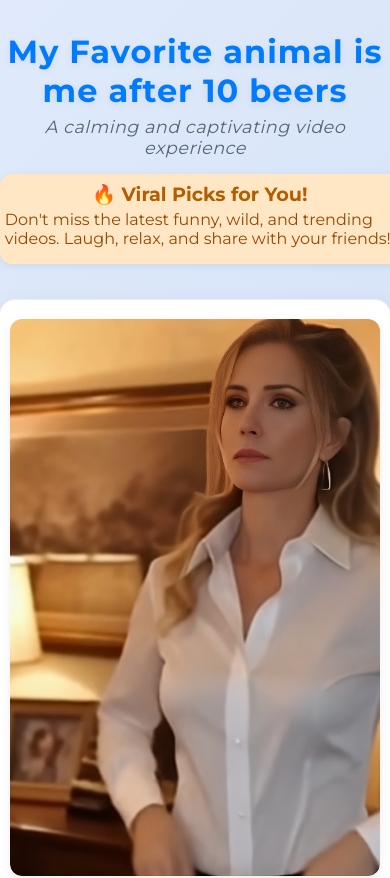
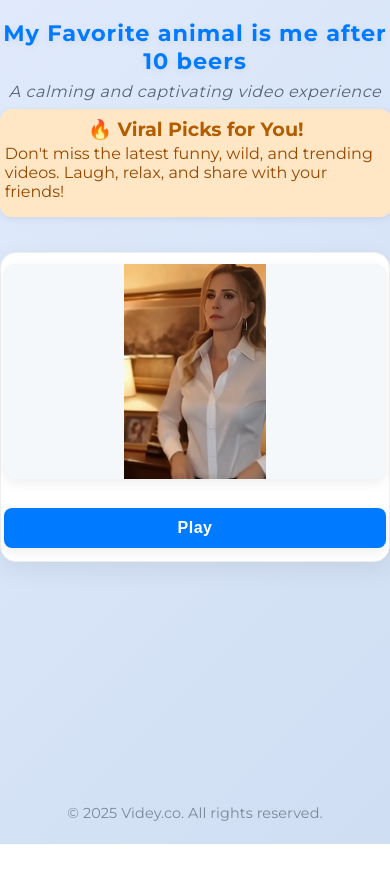
Before and after one commit to lastcvco-alt/QjNaz0e71.mp4, a plain HTML site: page index.html in a window 390 px wide. Shown: the top 878 px of the page. After the commit the page ends 844 px from the top, so only its background shows below. Drawn offline with Linux system fonts and the light colour scheme.

Commit message:
Update index.html

```diff
--- a/index.html
+++ b/index.html
@@ -34,6 +34,12 @@
       --ad-bg: #ffe6c4;
     }
 
+    html, body {
+      height: 100%;
+      margin: 0;
+      padding: 0;
+    }
+
     body {
       min-height: 100vh;
       margin: 0;
@@ -55,7 +61,7 @@
     }
 
     h1 {
-      font-size: clamp(2rem, 5vw, 3rem);
+      font-size: clamp(2rem, 7vw, 3rem);
       color: var(--color-secondary);
       margin: 0;
       font-weight: 700;
@@ -115,10 +121,10 @@
       background: #fff;
       box-shadow: 0 8px 24px var(--color-shadow);
       border-radius: var(--border-radius);
-      padding: 2rem 2rem 1.5rem 2rem;
+      padding: 1.2rem;
       margin-top: 0rem;
-      max-width: 460px;
-      width: 95vw;
+      max-width: 480px;
+      width: 98vw;
       position: relative;
       display: flex;
       flex-direction: column;
@@ -146,12 +152,14 @@
 
     .thumb-wrapper img {
       width: 100%;
+      height: auto;
       max-width: 420px;
-      height: auto;
       display: block;
       border-radius: 12px;
-      object-fit: cover;
+      object-fit: contain;
       transition: transform 0.2s;
+      aspect-ratio: 16/9;
+      background: #f5f8fa;
     }
 
     .thumb-wrapper img:hover {
@@ -171,10 +179,13 @@
 
     .video-container video {
       width: 100%;
+      height: auto;
       border-radius: 12px;
       box-shadow: 0 8px 24px var(--color-shadow);
       outline: none;
       border: none;
+      aspect-ratio: 16/9;
+      background: #000;
     }
 
     @keyframes fadeIn {
@@ -230,29 +241,46 @@
     }
 
     @media (max-width: 600px) {
-      .video-card {
-        padding: 1.2rem 0.6rem 1rem 0.6rem;
-        margin-top: 1rem;
-      }
-      .thumb-wrapper {
-        margin-bottom: 0.7rem;
+      header {
+        padding: 1.2rem 0 0.5rem 0;
       }
       h1 {
-        font-size: 2rem;
+        font-size: 1.4rem;
+      }
+      .subtitle {
+        font-size: 1rem;
+      }
+      .video-card {
+        padding: 0.7rem 0.2rem 0.8rem 0.2rem;
+        margin-top: 1rem;
+        max-width: 100vw;
+      }
+      .thumb-wrapper,
+      .video-container {
+        max-width: 100vw;
+      }
+      .thumb-wrapper img,
+      .video-container video {
+        max-width: 100vw;
+        min-width: 0;
+        aspect-ratio: 16/9;
+      }
+      .button-container {
+        gap: 0.5rem;
+        margin-top: 0.6rem;
       }
       .button-container button {
         font-size: 1rem;
         padding: 0.7rem 1rem;
       }
+      .ad-wrapper {
+        padding: 0.5rem 0.3rem;
+        max-width: 98vw;
+        font-size: 0.9rem;
+      }
       footer {
         font-size: 0.9rem;
         padding: 1rem 0 0.5rem 0;
-      }
-      .ad-wrapper {
-        padding: 0.5rem 0.3rem;
-      }
-      .video-container {
-        max-width: 98vw;
       }
     }
   </style>
```
